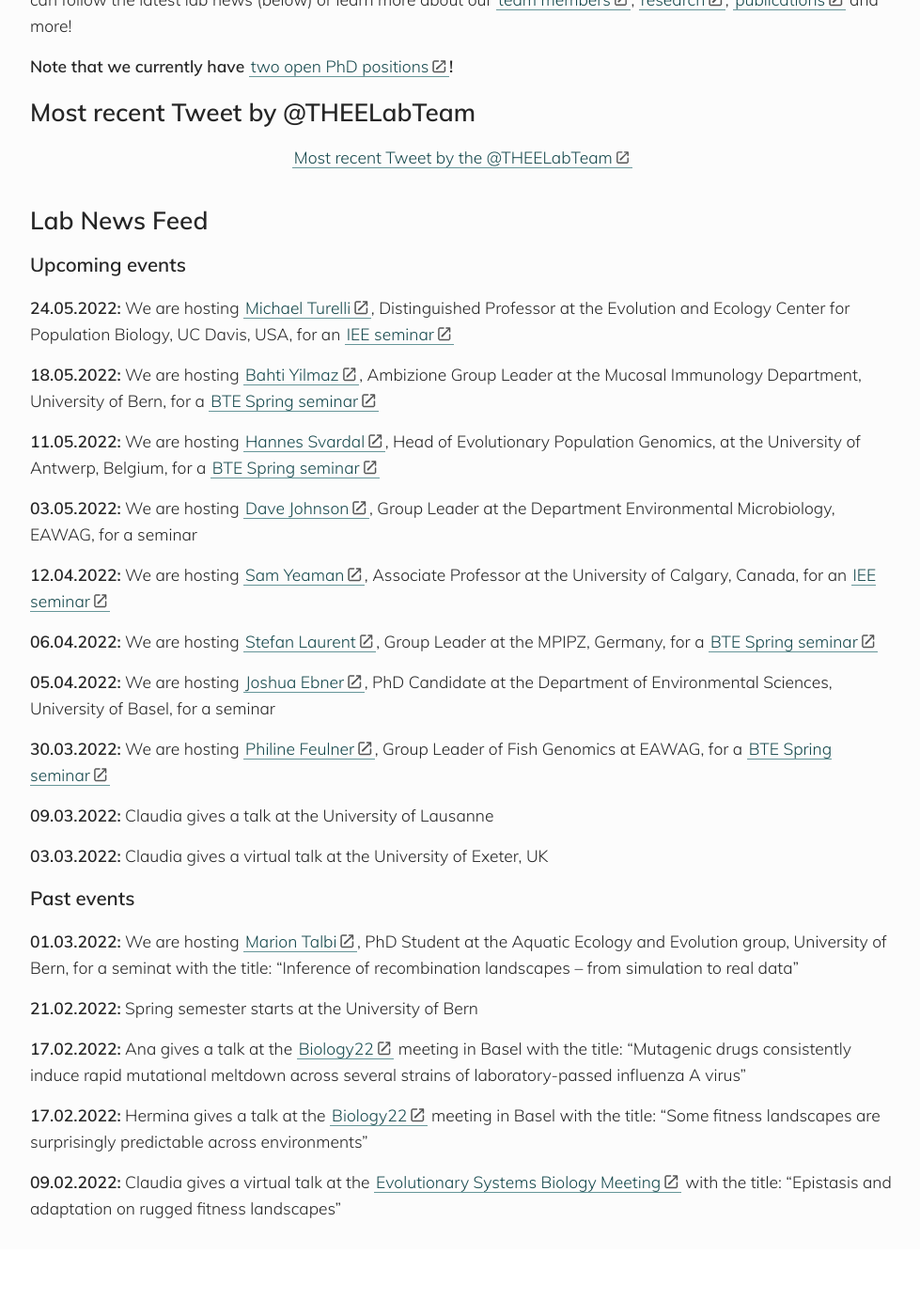
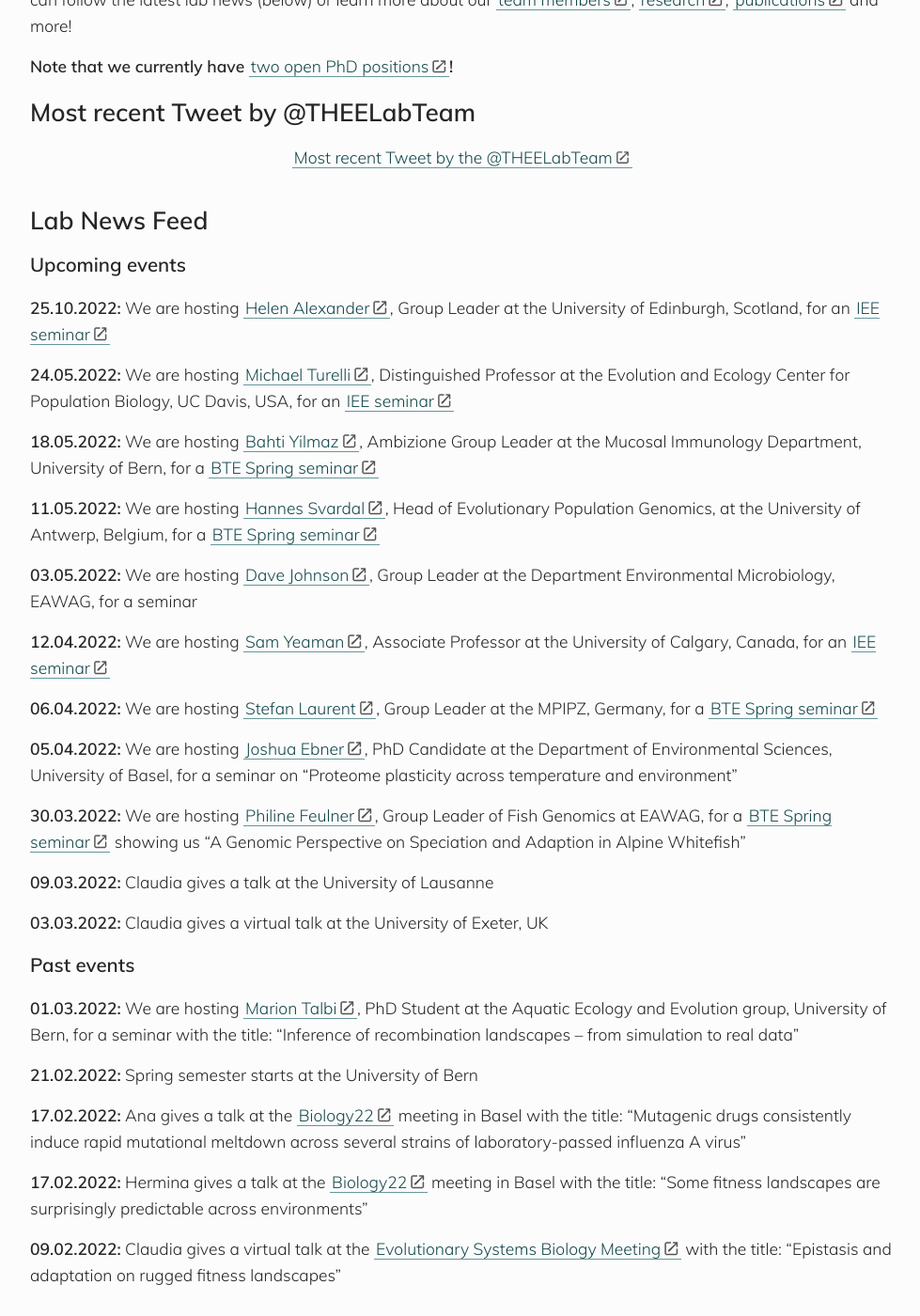
Before and after one commit to banklab/banklab.github.io, a Jekyll site: the page built from index.md, in a window 1280 px wide and 1400 px high, scrolled down 464 px. Shown: the whole window at 94% size, without its empty margins (148-1127 px from the left). Built offline with Jekyll 4.4.1, drawn with Linux system fonts in a browser that asks for light colours; some web fonts are replaced; comment, search, counter and statistics services are not loaded; before the commit the page ends 1793 px from its top, so only the background shows below that.

Commit message:
Update index.md
Added another woman speaker to the top of the list :-) also some title additions

```diff
--- a/index.md
+++ b/index.md
@@ -20,6 +20,8 @@ Welcome to the web page of the Division Theoretical Ecology and Evolution at the
 
 ### Upcoming events
 
+**25.10.2022:** We are hosting [Helen Alexander](https://www.ed.ac.uk/biology/groups/alexander), Group Leader at the University of Edinburgh, Scotland, for an [IEE seminar](https://www.iee.unibe.ch/studies/lecture_series_in_ecology_and_evolution/index_eng.html)
+
 **24.05.2022:** We are hosting [Michael Turelli](https://biology.ucdavis.edu/people/michael-turelli), Distinguished Professor at the Evolution and Ecology Center for Population Biology, UC Davis, USA, for an [IEE seminar](https://www.iee.unibe.ch/studies/lecture_series_in_ecology_and_evolution/index_eng.html)
 
 **18.05.2022:** We are hosting [Bahti Yilmaz](https://www.mucosalimmunology.ch/en/lab-members/dr-bahtiyar-yilmaz.html), Ambizione Group Leader at the Mucosal Immunology Department, University of Bern, for a [BTE Spring seminar](https://www.iee.unibe.ch/studies/lecture_series_in_behavioral_theoretical_and_evolutionary_biology/index_eng.html)
@@ -32,9 +34,9 @@ Welcome to the web page of the Division Theoretical Ecology and Evolution at the
 
 **06.04.2022:** We are hosting [Stefan Laurent](https://www.mpipz.mpg.de/laurent), Group Leader at the MPIPZ, Germany, for a [BTE Spring seminar](https://www.iee.unibe.ch/studies/lecture_series_in_behavioral_theoretical_and_evolutionary_biology/index_eng.html)
 
-**05.04.2022:** We are hosting [Joshua Ebner](https://duw.unibas.ch/en/research-groups/geoecology/staff/joshua-niklas-ebner/), PhD Candidate at the Department of Environmental Sciences, University of Basel, for a seminar
+**05.04.2022:** We are hosting [Joshua Ebner](https://duw.unibas.ch/en/research-groups/geoecology/staff/joshua-niklas-ebner/), PhD Candidate at the Department of Environmental Sciences, University of Basel, for a seminar on "Proteome plasticity across temperature and environment"
 
-**30.03.2022:** We are hosting [Philine Feulner](https://www.eawag.ch/en/department/fishec/main-focus/fish-genomics/), Group Leader of Fish Genomics at EAWAG, for a [BTE Spring seminar](https://www.iee.unibe.ch/studies/lecture_series_in_behavioral_theoretical_and_evolutionary_biology/index_eng.html)
+**30.03.2022:** We are hosting [Philine Feulner](https://www.eawag.ch/en/department/fishec/main-focus/fish-genomics/), Group Leader of Fish Genomics at EAWAG, for a [BTE Spring seminar](https://www.iee.unibe.ch/studies/lecture_series_in_behavioral_theoretical_and_evolutionary_biology/index_eng.html) showing us "A Genomic Perspective on Speciation and Adaption in Alpine Whitefish"
 
 **09.03.2022:** Claudia gives a talk at the University of Lausanne
 
@@ -42,7 +44,7 @@ Welcome to the web page of the Division Theoretical Ecology and Evolution at the
 
 ### Past events
 
-**01.03.2022:** We are hosting [Marion Talbi](https://www.aqua.iee.unibe.ch/about_us/team/marion_talbi/talbi_marion/index_eng.html), PhD Student at the Aquatic Ecology and Evolution group, University of Bern, for a seminat with the title: "Inference of recombination landscapes – from simulation to real data"
+**01.03.2022:** We are hosting [Marion Talbi](https://www.aqua.iee.unibe.ch/about_us/team/marion_talbi/talbi_marion/index_eng.html), PhD Student at the Aquatic Ecology and Evolution group, University of Bern, for a seminar with the title: "Inference of recombination landscapes – from simulation to real data"
 
 **21.02.2022:** Spring semester starts at the University of Bern
 
```
